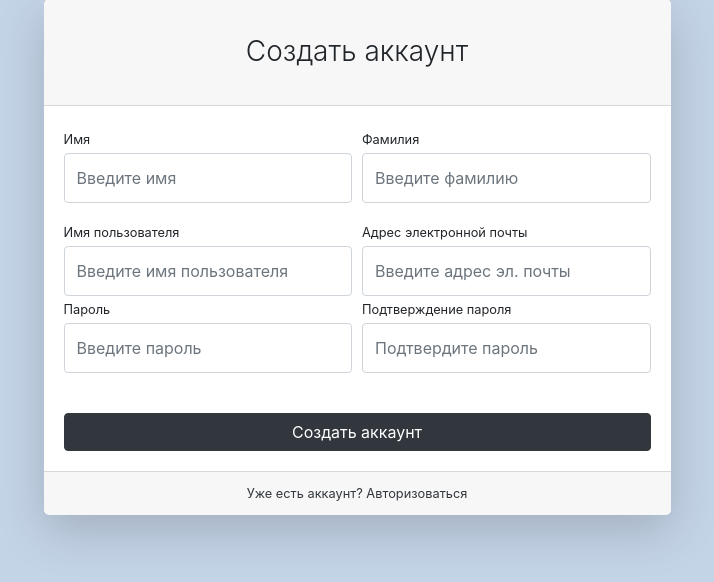
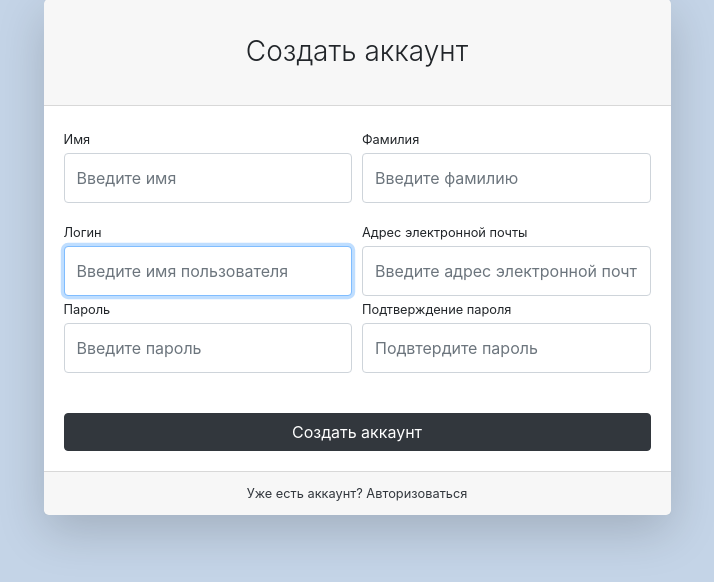
Before and after one commit to mbgoodguy/django-shop, a Django app: page /users/registration/ in a window 1280 px wide. Shown: the part 149-731 px from the top of the page, without its empty margins (283-997 px from the left). Run offline with Django 3.2, Linux system fonts and the light colour scheme; some libraries are stand-ins or nearby versions.

Commit message:
Add registration form

```diff
--- a/users/forms.py
+++ b/users/forms.py
@@ -1,4 +1,4 @@
-from django.contrib.auth.forms import AuthenticationForm
+from django.contrib.auth.forms import AuthenticationForm, UserCreationForm
 from users.models import User
 from django import forms
 
@@ -12,3 +12,41 @@
         'class': 'form-control py-4',
         'placeholder': 'Введите пароль"',
     }))
+
+
+class UserRegistrationForm(UserCreationForm):
+    first_name = forms.CharField(widget=forms.TextInput(attrs={
+        'class': 'form-control py-4',
+        'placeholder': 'Введите имя',
+    }))
+    last_name = forms.CharField(widget=forms.TextInput(attrs={
+        'class': 'form-control py-4',
+        'placeholder': 'Введите фамилию',
+    }))
+    username = forms.CharField(widget=forms.TextInput(attrs={
+        'class': 'form-control py-4',
+        'placeholder': 'Введите имя пользователя',
+    }))
+    email = forms.CharField(widget=forms.EmailInput(attrs={
+        'class': 'form-control py-4',
+        'placeholder': 'Введите адрес электронной почты',
+    }))
+    password1 = forms.CharField(widget=forms.PasswordInput(attrs={
+        'class': 'form-control py-4',
+        'placeholder': 'Введите пароль',
+    }))
+    password2 = forms.CharField(widget=forms.PasswordInput(attrs={
+        'class': 'form-control py-4',
+        'placeholder': 'Подвтердите пароль',
+    }))
+
+    class Meta:
+        model = User
+        fields = (
+            'first_name',
+            'last_name',
+            'username',
+            'email',
+            'password1',
+            'password2',
+        )
--- a/users/templates/users/registration.html
+++ b/users/templates/users/registration.html
@@ -16,52 +16,43 @@
                             <div class="card-header"><h3 class="text-center font-weight-light my-4">Создать аккаунт</h3>
                             </div>
                             <div class="card-body">
-                                <form>
+                                <form action="{% url 'users:registration' %}" method="post">
+                                    {% csrf_token %}
                                     <div class="form-row">
                                         <div class="col-md-6">
                                             <div class="form-group">
-                                                <label class="small mb-1" for="inputFirstName">Имя</label>
-                                                <input class="form-control py-4" id="inputFirstName" type="text"
-                                                       placeholder="Введите имя"/>
+                                                <label class="small mb-1" for="{{ form.first_name.id_for_label }}">Имя</label>
+                                                {{ form.first_name }}
                                             </div>
                                         </div>
                                         <div class="col-md-6">
                                             <div class="form-group">
-                                                <label class="small mb-1" for="inputLastName">Фамилия</label>
-                                                <input class="form-control py-4" id="inputLastName" type="text"
-                                                       placeholder="Введите фамилию"/>
+                                                <label class="small mb-1" for="{{ form.last_name.id_for_label }}">Фамилия</label>
+                                                {{ form.last_name }}
                                             </div>
                                         </div>
                                     </div>
                                     <div class="form-row">
                                         <div class="col-md-6">
-                                            <label class="small mb-1" for="inputUsername">Имя пользователя</label>
-                                            <input class="form-control py-4" id="inputUsername" type="text"
-                                                   aria-describedby="usernameHelp"
-                                                   placeholder="Введите имя пользователя"/>
+                                            <label class="small mb-1" for="{{ form.username.id_for_label }}">Логин</label>
+                                                {{ form.username }}
                                         </div>
                                         <div class="col-md-6">
-                                            <label class="small mb-1" for="inputEmailAddress">Адрес электронной
-                                                почты</label>
-                                            <input class="form-control py-4" id="inputEmailAddress" type="email"
-                                                   aria-describedby="emailHelp"
-                                                   placeholder="Введите адрес эл. почты"/>
+                                            <label class="small mb-1" for="{{ form.email.id_for_label }}">Адрес электронной почты</label>
+                                                {{ form.email }}
                                         </div>
                                     </div>
                                     <div class="form-row">
                                         <div class="col-md-6">
                                             <div class="form-group">
-                                                <label class="small mb-1" for="inputPassword">Пароль</label>
-                                                <input class="form-control py-4" id="inputPassword" type="password"
-                                                       placeholder="Введите пароль"/>
+                                                <label class="small mb-1" for="{{ form.password1.id_for_label }}">Пароль</label>
+                                                {{ form.password1 }}
                                             </div>
                                         </div>
                                         <div class="col-md-6">
                                             <div class="form-group">
-                                                <label class="small mb-1" for="inputConfirmPassword">Подтверждение
-                                                    пароля</label>
-                                                <input class="form-control py-4" id="inputConfirmPassword"
-                                                       type="password" placeholder="Подтвердите пароль"/>
+                                                <label class="small mb-1" for="{{ form.password2.id_for_label }}">Подтверждение пароля</label>
+                                                {{ form.password2 }}
                                             </div>
                                         </div>
                                     </div>
--- a/users/views.py
+++ b/users/views.py
@@ -1,7 +1,7 @@
 from django.shortcuts import render, HttpResponseRedirect
 from django.contrib import auth
 from users.models import User
-from users.forms import UserLoginForm
+from users.forms import UserLoginForm, UserRegistrationForm
 from django.urls import reverse
 
 
@@ -23,4 +23,12 @@
 
 
 def registration(request):
-    return render(request, 'users/registration.html')
+    if request.method == 'POST':
+        form = UserRegistrationForm(data=request.POST)
+        if form.is_valid():
+            form.save()
+            return HttpResponseRedirect(reverse('users:login'))
+    else:
+        form = UserRegistrationForm()
+    context = {'form': form}
+    return render(request, 'users/registration.html', context)
```
